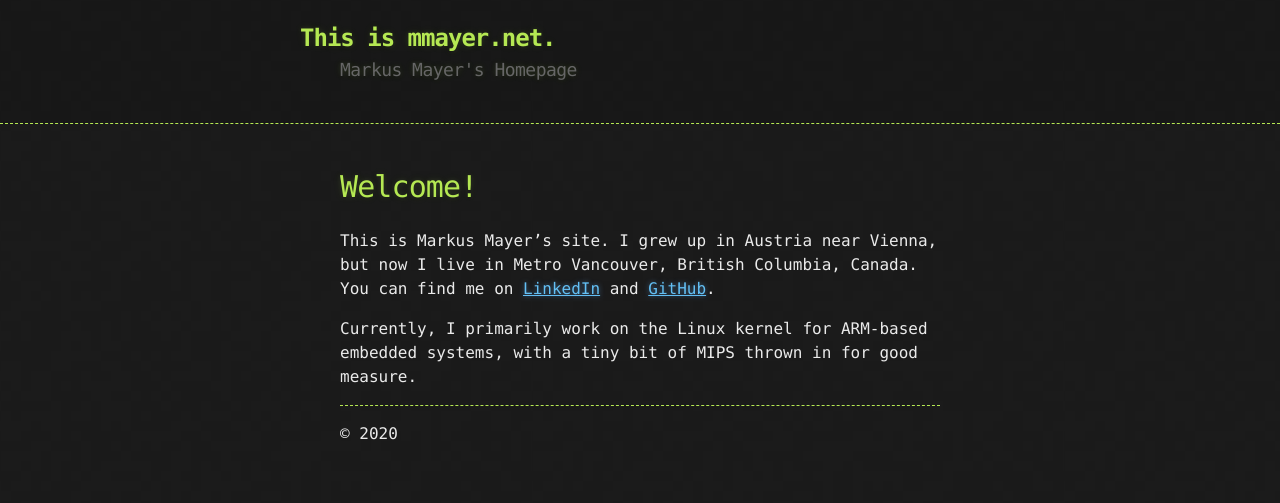
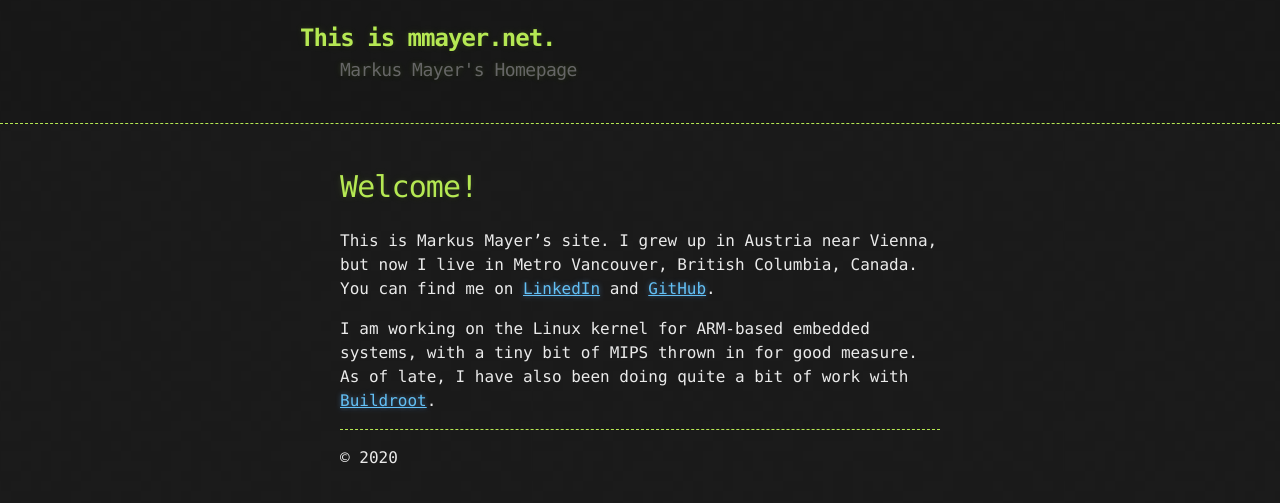
Before and after one commit to mmayer/mmayer.github.io, a Jekyll site: the page built from index.md, in a window 1280 px wide. Shown: the top 503 px of the page. Built offline with Jekyll 4.4.1, drawn with Linux system fonts in a browser that asks for light colours; our own code applies the rules of GitHub Pages for plain Markdown files.

Commit message:
Mention buildroot

```diff
--- a/index.md
+++ b/index.md
@@ -9,8 +9,9 @@ but now I live in Metro Vancouver, British Columbia, Canada. You can find me
 on [LinkedIn](http://ca.linkedin.com/in/mmayer/) and
 [GitHub](http://github.com/mmayer/).
 
-Currently, I primarily work on the Linux kernel for ARM-based embedded
-systems, with a tiny bit of MIPS thrown in for good measure.
+I am working on the Linux kernel for ARM-based embedded systems, with a tiny bit
+of MIPS thrown in for good measure. As of late, I have also been doing quite a
+bit of work with [Buildroot](https://www.buildroot.org).
 
 * * *
 
```
